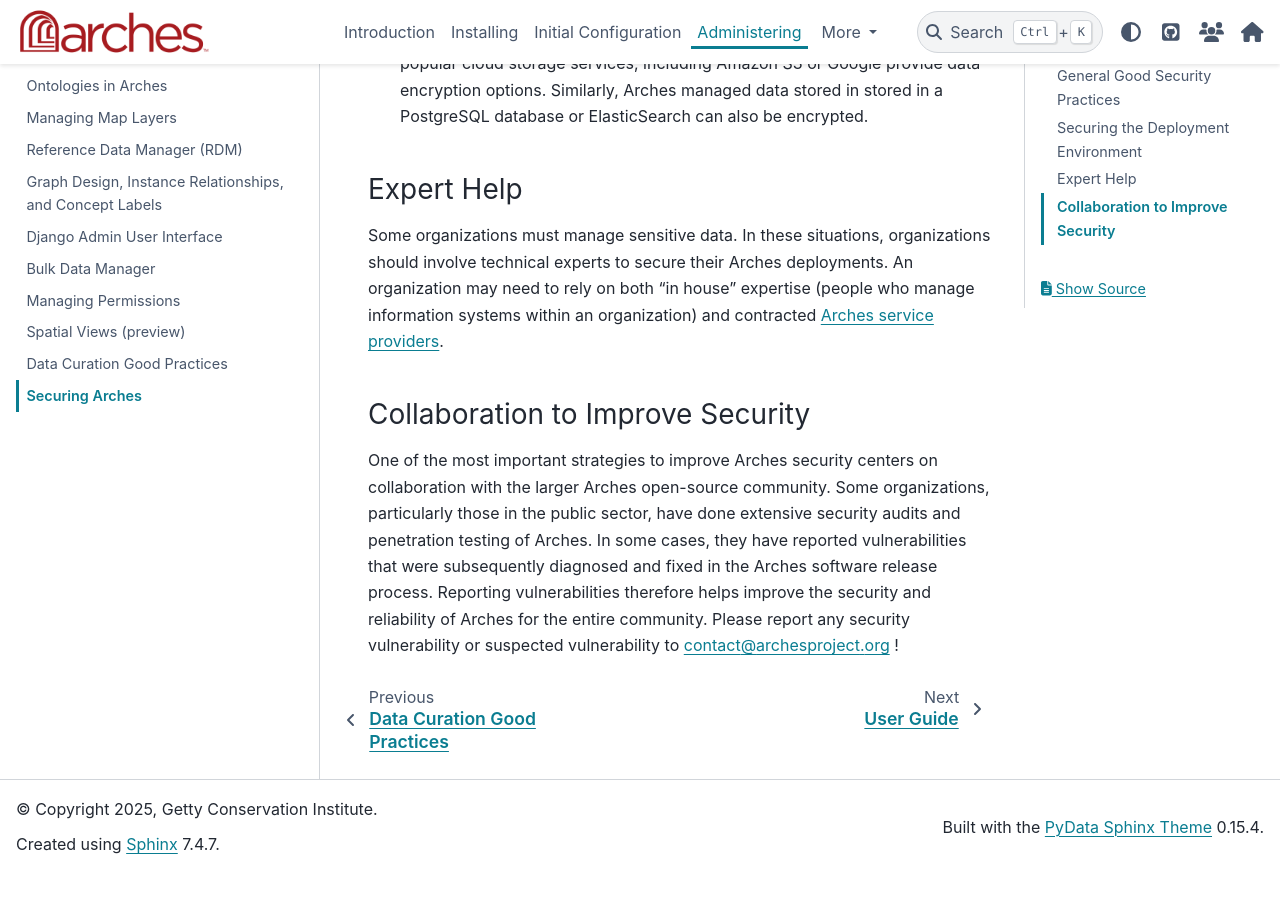
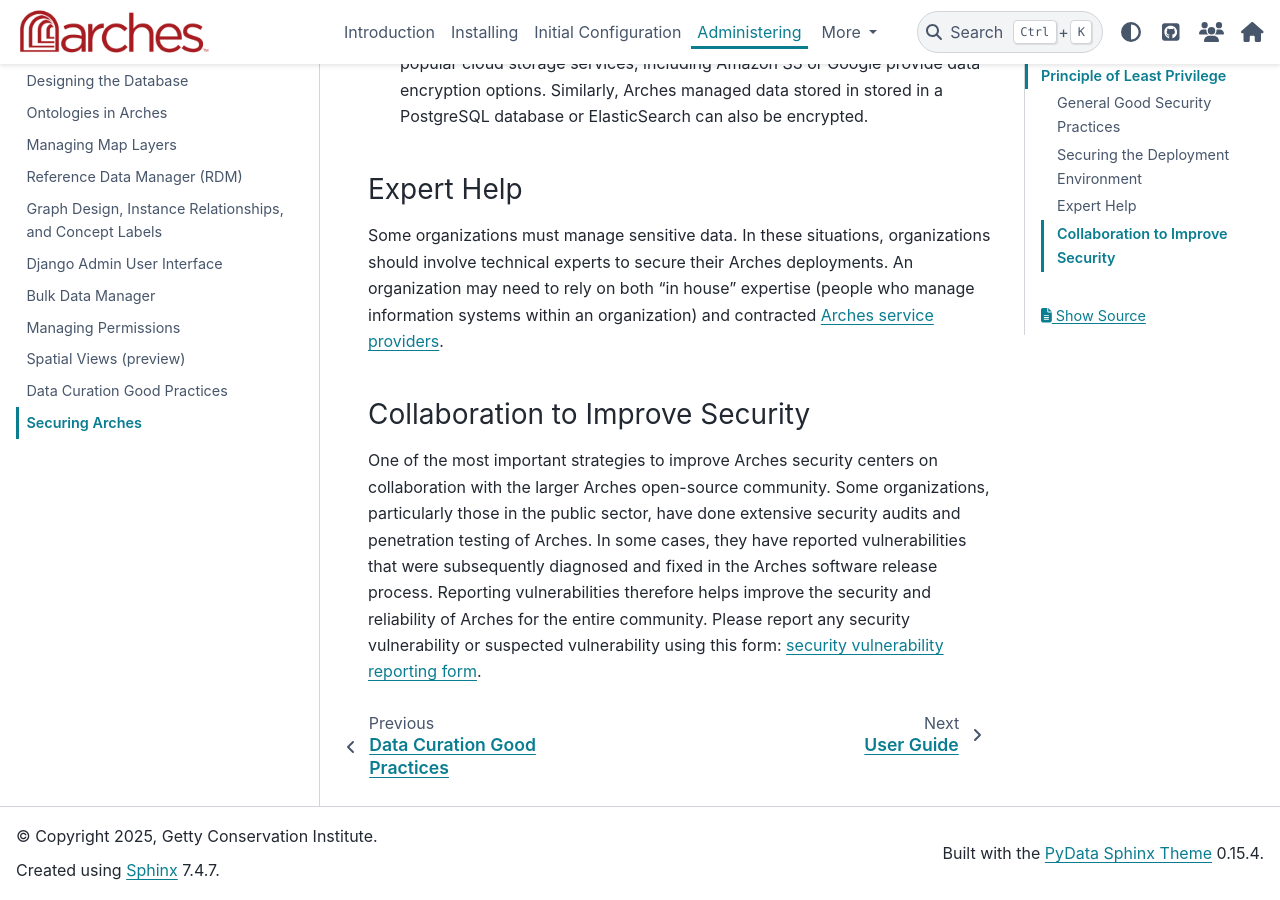
Before and after one commit to archesproject/arches-docs, a Sphinx documentation site: the page built from docs/administering/security.rst, in a window 1280 px wide and 900 px high, scrolled down 4399 px. Built offline with Sphinx 7.4.7 and the PyData theme 0.15.4, drawn with Linux system fonts in a browser that asks for light colours; before the commit the page ends 5272 px from its top, so only the background shows below that.

Commit message:
Updated reporting method

```diff
--- a/docs/administering/security.rst
+++ b/docs/administering/security.rst
@@ -71,4 +71,4 @@
 
 Collaboration to Improve Security
 ---------------------------------
-One of the most important strategies to improve Arches security centers on collaboration with the larger Arches open-source community. Some organizations, particularly those in the public sector, have done extensive security audits and penetration testing of Arches. In some cases, they have reported vulnerabilities that were subsequently diagnosed and fixed in the Arches software release process. Reporting vulnerabilities therefore helps improve the security and reliability of Arches for the entire community. Please report any security vulnerability or suspected vulnerability to contact@archesproject.org !
+One of the most important strategies to improve Arches security centers on collaboration with the larger Arches open-source community. Some organizations, particularly those in the public sector, have done extensive security audits and penetration testing of Arches. In some cases, they have reported vulnerabilities that were subsequently diagnosed and fixed in the Arches software release process. Reporting vulnerabilities therefore helps improve the security and reliability of Arches for the entire community. Please report any security vulnerability or suspected vulnerability using this form: `security vulnerability reporting form <https://www.archesproject.org/security-reporting-form/>`_.
```
